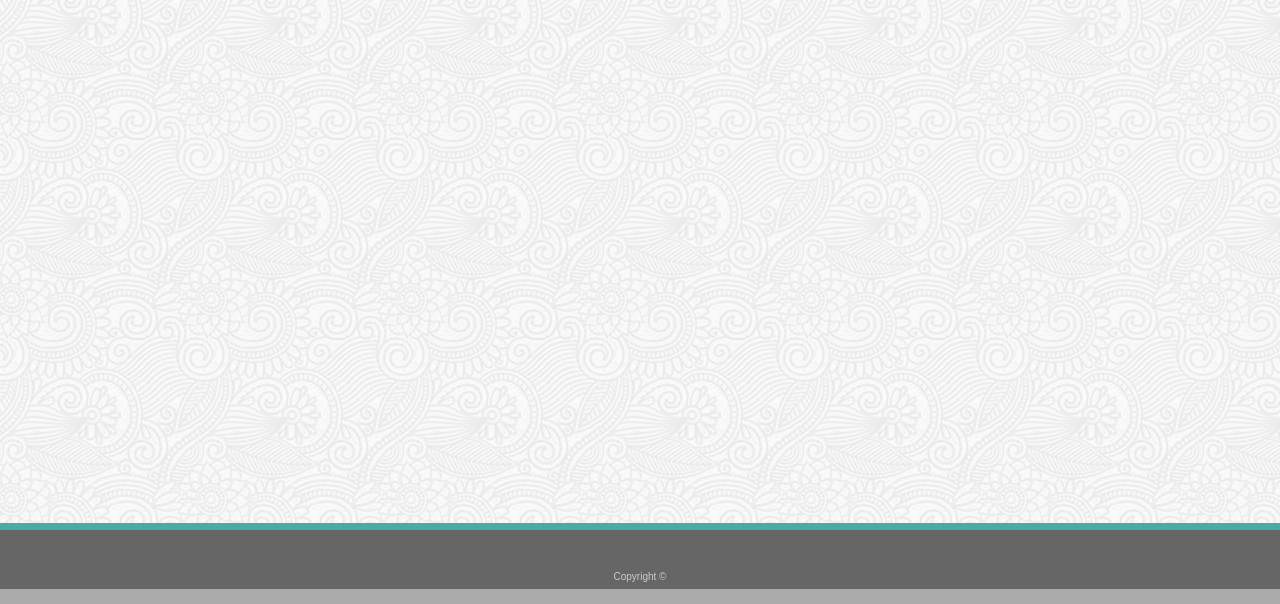
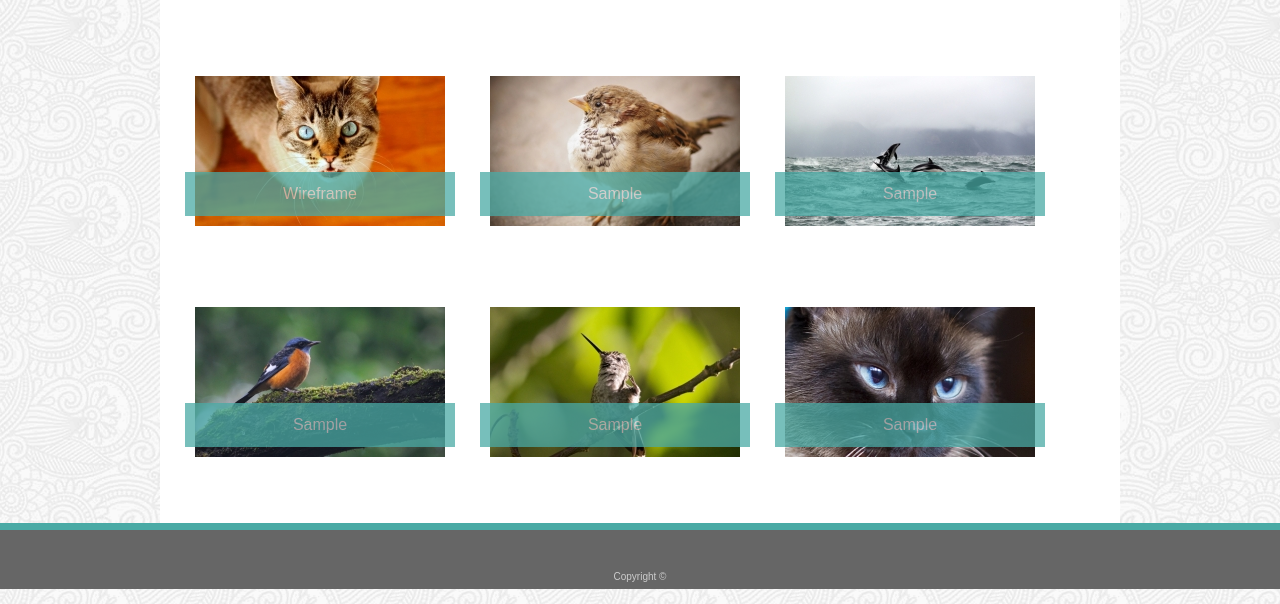
Before and after one commit to reanderson/basic-portfolio, a plain HTML site: page portfolio.html in a window 1280 px wide. Shown: the part 211-815 px from the top of the page. Drawn offline with Linux system fonts and the light colour scheme.

Commit message:
completed portfolio.html

```diff
--- a/assets/css/style.css
+++ b/assets/css/style.css
@@ -117,6 +117,37 @@ textarea {
   margin-bottom: 25px;
 }
 
+.foliobox {
+  float: left;
+  margin-right: 25px;
+  margin-bottom: 30px;
+}
+
+.folioline {
+  height: 150px;
+}
+
+.foliotext {
+  position: relative;
+  width: 270px;
+  background-color: #4aaaa5;
+  text-align: center;
+  padding: 10px;
+  top: 140px;
+  left: -10px;
+  opacity: 0.75;
+}
+
+.foliotext:hover {
+  opacity: 1.0;
+}
+
+.foliolink {
+  opacity: 1.0;
+  color: #cccccc;
+  text-decoration: none;
+}
+
 #submit {
   background-color: #4aaaa5;
   padding: 15px 40px;
--- a/portfolio.html
+++ b/portfolio.html
@@ -1,5 +1,6 @@
 <!DOCTYPE html>
 <html lang="en">
+
 <head>
   <meta charset="UTF-8">
   <meta name="viewport" content="width=device-width, initial-scale=1.0">
@@ -7,6 +8,7 @@
   <title>Rebecca Anderson: Portfolio</title>
   <link rel="stylesheet" href="./assets/css/style.css">
 </head>
+
 <body>
   <!-- Heading -->
   <div class="header">
@@ -32,8 +34,50 @@
 
   <!-- Main Content -->
 
-  <div class="content main">
-
+  <div class="content main clearfix">
+    <h1>
+      Portfolio
+    </h1>
+    <div class="clearfix folioline">
+      <div class="foliobox">
+        <div class="foliotext">
+          <a href="https://reanderson.github.io/homework-1/" class="foliolink" target="_blank">Wireframe</a>
+        </div>
+        <img src="assets/images/filler-1.jpg" class="folioimage"/>
+      </div>
+      <div class="foliobox">
+        <div class="foliotext">
+          <a href="#" class="foliolink">Sample</a>
+        </div>
+        <img src="assets/images/filler-2.jpg" class="folioimage"/>
+      </div>
+      <div class="foliobox">
+        <div class="foliotext">
+          <a href="#" class="foliolink">Sample</a>
+        </div>
+        <img src="assets/images/filler-3.jpg" class="folioimage"/>
+      </div>
+    </div>
+    <div class="clearfix folioline">
+      <div class="foliobox">
+        <div class="foliotext">
+          <a href="#" class="foliolink">Sample</a>
+        </div>
+        <img src="assets/images/filler-4.jpg" class="folioimage"/>
+      </div>
+      <div class="foliobox">
+        <div class="foliotext">
+          <a href="#" class="foliolink">Sample</a>
+        </div>
+        <img src="assets/images/filler-5.jpg" class="folioimage"/>
+      </div>
+      <div class="foliobox">
+        <div class="foliotext">
+          <a href="#" class="foliolink">Sample</a>
+        </div>
+        <img src="assets/images/filler-6.jpg" class="folioimage"/>
+      </div>
+    </div>
   </div>
 
   <!-- End Main Content -->
@@ -44,4 +88,5 @@
   </div>
   <!-- End Footer -->
 </body>
+
 </html>
```
Also changed, not shown: assets/images/filler-1.jpg (added), assets/images/filler-2.jpg (added), assets/images/filler-3.jpg (added), assets/images/filler-4.jpg (added), assets/images/filler-5.jpg (added), assets/images/filler-6.jpg (added). Lines whose indentation alone changed are shown as unchanged.
